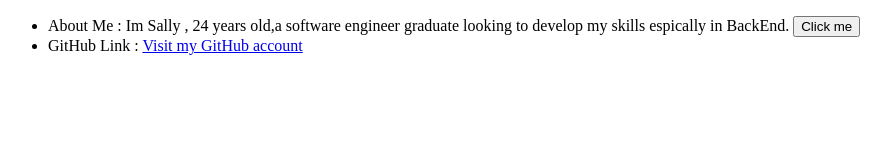
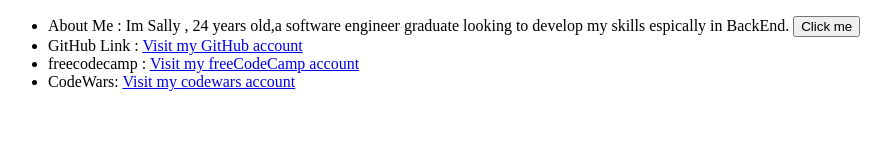
Before and after one commit to sallydabbah/Task4, a plain HTML site: page task4.html in a window 1280 px wide. Shown: the whole page, without its empty margins (0-891 px from the left). Drawn offline with Linux system fonts and the light colour scheme.

Commit message:
Update task4.html
added more Links

```diff
--- a/task4.html
+++ b/task4.html
@@ -17,8 +17,16 @@
             <li>
                 GitHub Link :
                 <a href="https://github.com/sallydabbah/Task4">Visit my GitHub account</a>
-
             </li>
+            <li>
+                    freecodecamp :
+                    <a href="https://www.freecodecamp.org/">Visit my freeCodeCamp account</a>
+                </li>
+                <li>
+                        CodeWars:
+                        <a href="                https://www.codewars.com/users/sallydabbah
+                        ">Visit my codewars account</a>
+                    </li>
         </ul>
 
     </div>
```
